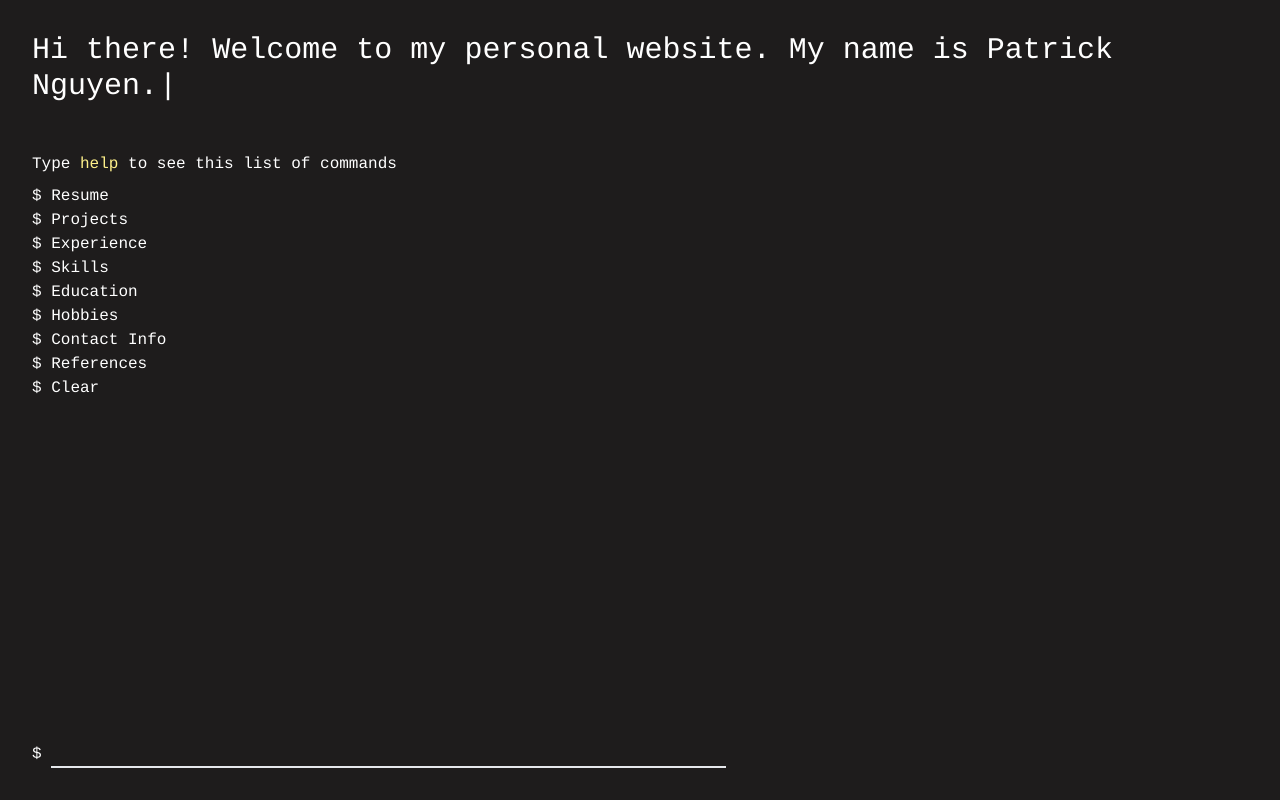
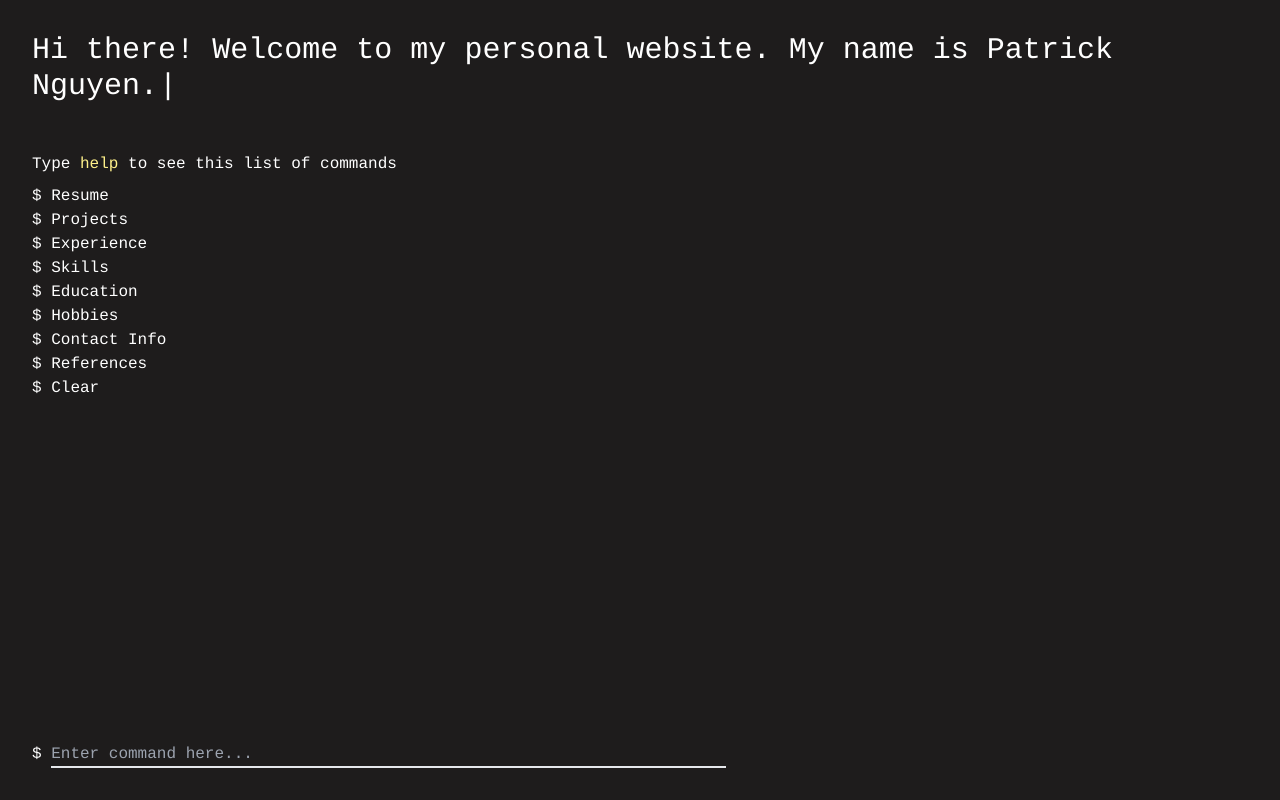
Before and after one commit to patricksnotstar/portfolio, a React (Create React App) app in the folder portfolio/: page / in a window 1280 px wide. Built offline with nearby package versions, Linux system fonts and the light colour scheme.

Commit message:
Update Input.js

```diff
--- a/portfolio/src/components/Input.js
+++ b/portfolio/src/components/Input.js
@@ -9,6 +9,7 @@ const Input = ({ userInputCallback }) => {
             <input
                 autoFocus
                 autoComplete="off"
+                placeholder="Enter command here..."
                 className="w-11/12 bg-transparent border-b-2"
                 type="text"
                 id="command"
```
